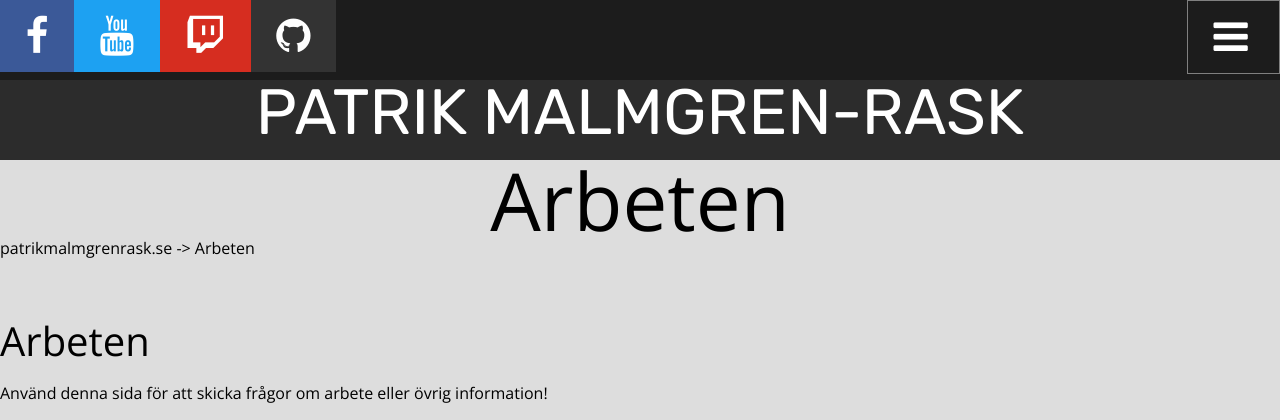
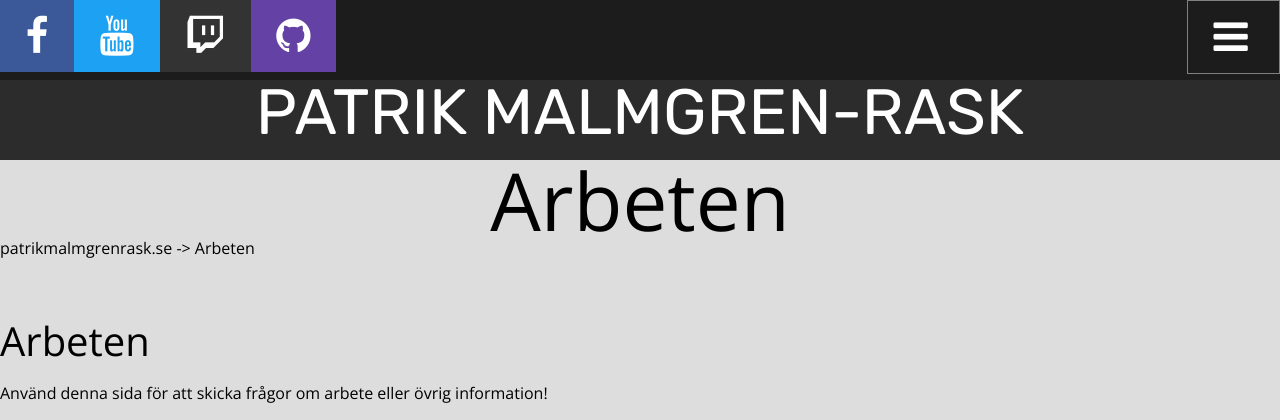
Before and after one commit to Patrikhbg87/site, a PHP site: page /work.html in a window 1280 px wide. Shown: the top 420 px of the page. Run offline with PHP 8.4, Linux system fonts and the light colour scheme.

Commit message:
Update style.css
Updated social colors

```diff
--- a/style.css
+++ b/style.css
@@ -107,13 +107,13 @@ body{
 }
 #social-icon-3{
 	color:#fff;
-	background:#d62d20;
+	background:#333;
 	padding:2vh 2vw;
 	font-size:5vh;
 }
 #social-icon-4{
 	color:#fff;
-	background:#333;
+	background:#6441A4;
 	padding:2vh 2vw;
 	font-size:5vh;
 }
```
